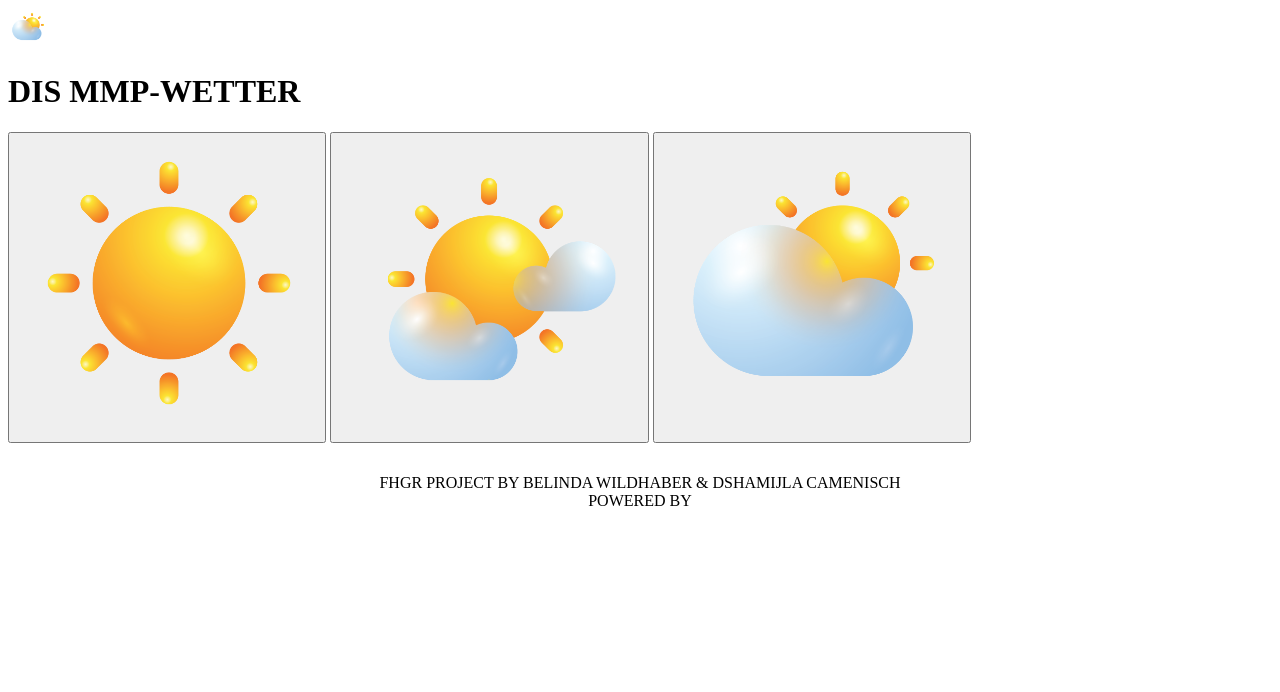
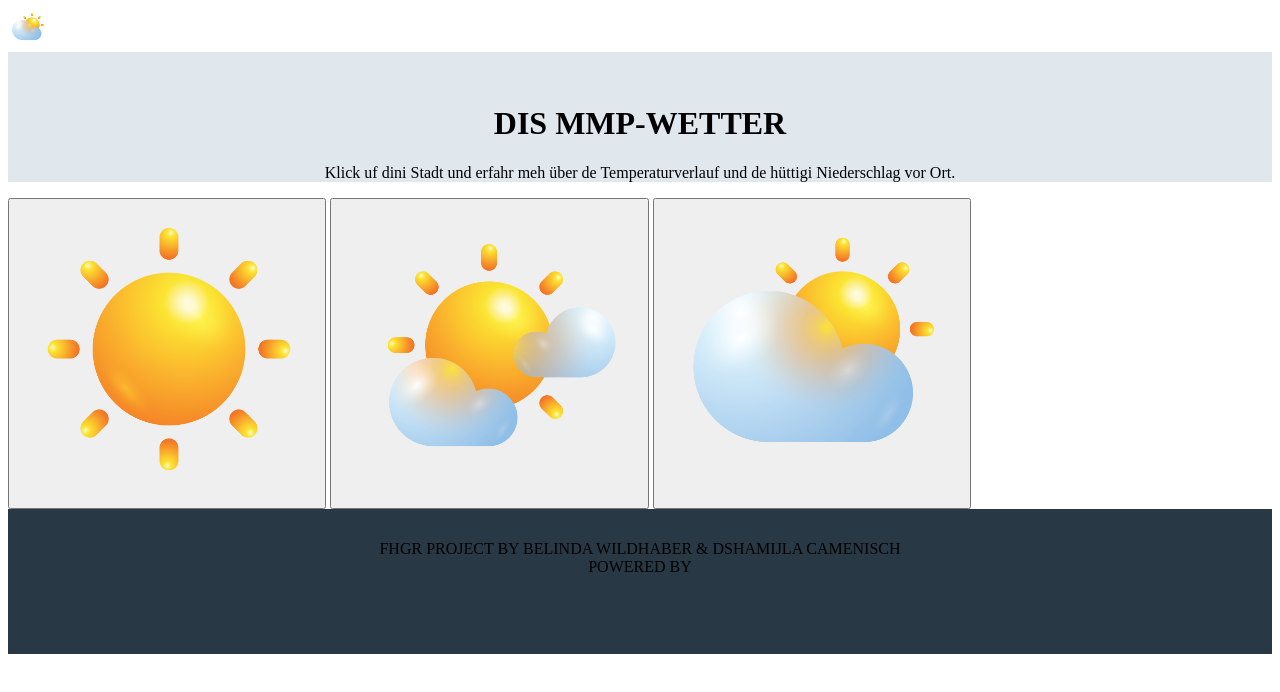
Before and after one commit to belindawildhaber/IM-Open-Duo-Projekt, a plain HTML site: page index.html in a window 1280 px wide. Drawn offline with Linux system fonts and the light colour scheme; files whose address does not match are found by name.

Commit message:
Arbeit Titel

```diff
--- a/css/style.css
+++ b/css/style.css
@@ -7,11 +7,31 @@ div {
     unicode-bidi: isolate;
 }
 
+:root {
+    --dark-blue: #283844;
+    --light-blue: #C1D1DD;
+    --gray-blue: #E0E8EE;
+    --light-gray-blue: #F0F4F7;
+    --light-green: #75CD72;
+    --light-red: #FF6961;
+}
+
 .menuline {
     width: 100%;
-    background-color: red;
+    background-color: var(--dark-blue);
     padding: 5px 5px 5px 10px;
     box-sizing: border-box;
+}
+
+.hero {
+    background-color: var(--gray-blue);
+    padding-top: 4vh;
+    text-align: center;
+}
+
+.herotext {
+    margin: auto;
+    max-width: 700px;
 }
 
 .button1 {
--- a/index.html
+++ b/index.html
@@ -13,9 +13,18 @@
         <div classs="menuline">
             <img src="links/wmo_3.png" alt="Logo von der Website" width="40px">
         </div>
+
     </header>
 
-    <h1>DIS MMP-WETTER</h1>
+    <div class="hero">
+        <div class="herotext">
+            <h1>DIS MMP-WETTER</h1>
+            <p>Klick uf dini Stadt und erfahr meh über de Temperaturverlauf
+                und de hüttigi Niederschlag vor Ort.</p>
+        </div>
+
+    </div>
+
     <button><img src="links/wmo_1.png" class="button1"></button>
     <button><img src="links/wmo_2.png" class="button2"></button>
     <button><img src="links/wmo_3.png" class="button3"></button>
```
